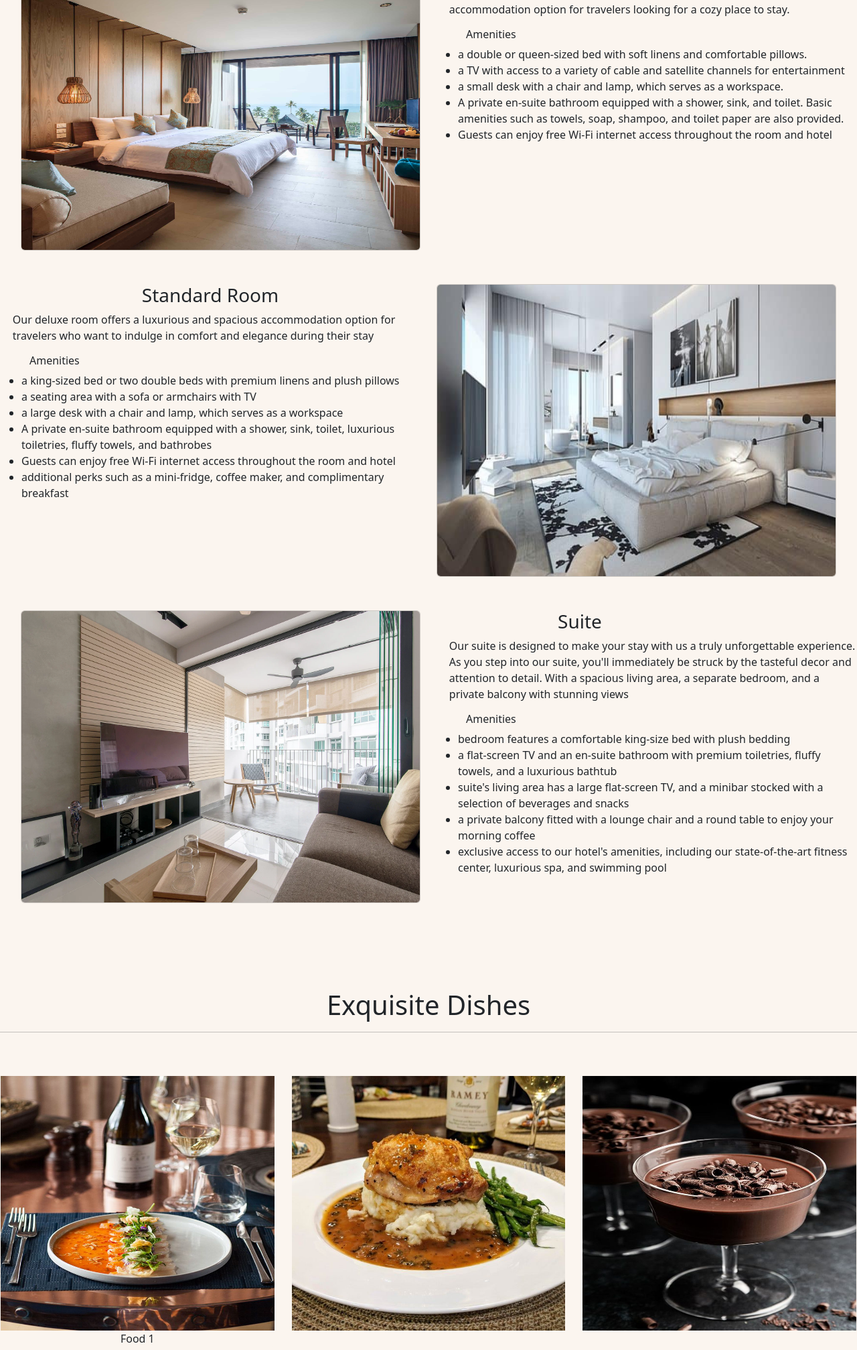
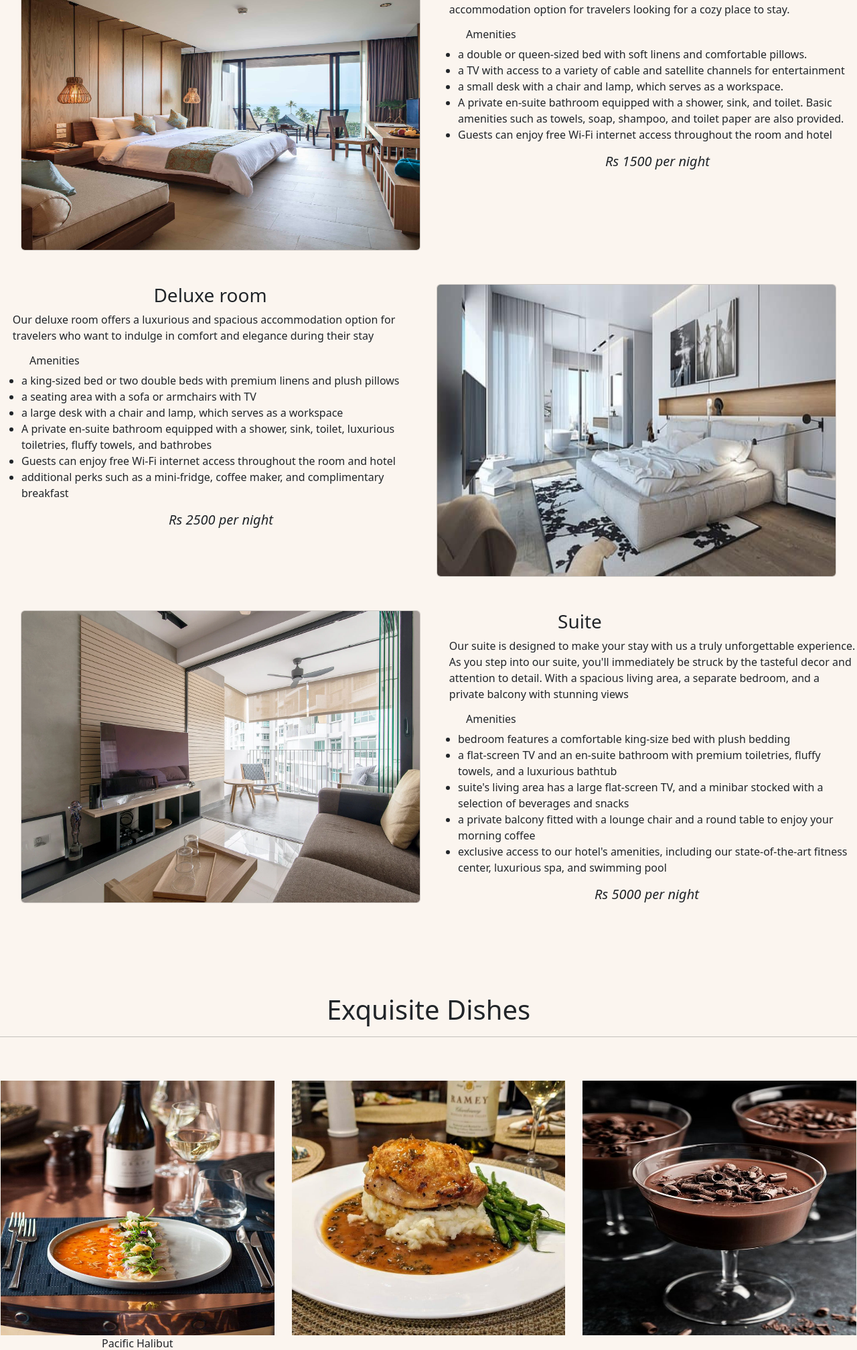
Before and after one commit to Tasneem-I/Hotel-Management, a Flask app: page / in a window 1280 px wide, after a click that opens the changed part. Shown: the part 1577-3592 px from the top of the page at 67% size. Run offline with Flask 2, Linux system fonts and the light colour scheme.

Commit message:
some extra additions

```diff
--- a/templates/home.html
+++ b/templates/home.html
@@ -90,11 +90,12 @@
              <li> a small desk with a chair and lamp, which serves as a workspace.</li>
              <li>A private en-suite bathroom equipped with a shower, sink, and toilet. Basic amenities such as towels, soap, shampoo, and toilet paper are also provided.</li>
              <li>Guests can enjoy free Wi-Fi internet access throughout the room and hotel</li></p>
+             <em><strong><center><h5>Rs 1500 per night</h5></center></strong></em>
     </div>
 </div>
 <div class="row" style="margin-top: 50px;">
     <div class="col-6">
-        <h3><center>Standard Room</center></h3>
+        <h3><center>Deluxe room</center></h3>
         <p style="margin-left: 3%;">Our deluxe room offers a luxurious and spacious accommodation option for travelers who want to indulge in comfort and elegance during their stay<br>
              <h6 style="margin-left: 7%;">Amenities</h6><ul><li>a king-sized bed or two double beds with premium linens and plush pillows</li>
              <li>a seating area with a sofa or armchairs with TV</li>
@@ -102,6 +103,7 @@
              <li>A private en-suite bathroom equipped with a shower, sink, toilet, luxurious toiletries, fluffy towels, and bathrobes</li>
              <li>Guests can enjoy free Wi-Fi internet access throughout the room and hotel</li>
              <li>additional perks such as a mini-fridge, coffee maker, and complimentary breakfast</li></p>
+             <em><strong><center><h5>Rs 2500 per night</h5></center></strong></em>
     </div>
     <div class="col-6">
         <div class="card" style="background-color:#FBF5EF;margin-right: 5%;">
@@ -125,6 +127,7 @@
              <li> suite's living area has a large flat-screen TV, and a minibar stocked with a selection of beverages and snacks</li>
              <li>a private balcony fitted with a lounge chair and a round table to enjoy your morning coffee</li>
              <li>exclusive access to our hotel's amenities, including our state-of-the-art fitness center, luxurious spa, and swimming pool</li></ul></p>
+             <em><strong><center><h5>Rs 5000 per night</h5></center></strong></em>
     </div>
 </div>
 
@@ -135,7 +138,7 @@
     <div class="col-4">
         <div class="card"style="background-color: #FBF5EF; border-color: #FBF5EF">
             <img src="/static/Indochine at Delaire Graff Estate _ Drizzle and Dip.jfif" class="responsive-fluid" data-bs-toggle="collapse" href="#Hide" style="height: 380px;">
-            <div class="collapse" id="Hide"><center>Food 1</center></div>
+            <div class="collapse" id="Hide"><center>Pacific Halibut</center></div>
         </div>
     </div>
     <div class="col-4">
@@ -147,32 +150,32 @@
     <div class="col-4">
         <div class="card" style="background-color: #FBF5EF; border-color: #FBF5EF">
             <img src="/static/Chocolate Pots de Creme.jfif" class="responsive-fluid"  data-bs-toggle="collapse" href="#FOOD3" style="height: 380px;">
-            <div class="collapse" id="FOOD3"><center>Choco Mousse</center></div>
+            <div class="collapse" id="FOOD3"><center>Decadant Choco Mousse</center></div>
         </div>
     </div>
     <div class="col-3"  style="margin-top: 10px;">
         <div class="card" style="background-color: #FBF5EF; border-color: #FBF5EF">
             <img src="/static/food4.png" class="responsive-fluid"  data-bs-toggle="collapse" href="#FOOD4" style="height: 380px;">
-            <div class="collapse" id="FOOD4"><center>Food 1</center></div>
+            <div class="collapse" id="FOOD4"><center>Steak Biane</center></div>
         </div>
     </div>
     <div class="col-5"style="margin-top: 10px;">
-        <div class="card" style="background-color: #FBF5EF; border-color: #FBF5EF">
-            <img src="/static/food5.jfif" class="responsive-fluid"  data-bs-toggle="collapse" href="#FOOD5" style="height: 380px; width: 525px">
+        <div class="card" style="background-color: #FBF5EF; border-color: #FBF5EF;">
+            <img src="/static/food5.jfif" class="responsive-fluid"  data-bs-toggle="collapse" href="#FOOD5" style="height: 380px; width: 500px">
             <div class="collapse" id="FOOD5"><center>Cinnamon French Toast with Praline Ganache</center></div>
         </div>
     </div>
     <div class="col-4"style="margin-top: 10px;">
-        <div class="card" style="background-color: #FBF5EF; border-color: #FBF5EF">
+        <div class="card" style="background-color: #FBF5EF; border-color: #FBF5EF;">
             <img src="/static/cake.jfif"class="responsive-fluid"  data-bs-toggle="collapse" href="#FOOD6" style="height: 380px; width: 400px">
-            <div class="collapse" id="FOOD6"><center>Food 1</center></div>
+            <div class="collapse" id="FOOD6"><center>Choco Strawberry Torte</center></div>
         </div>
     </div>
 </div>
 
 
 <!--Footer!-->
-<footer class="text-center text-lg-start bg-light text-muted" style="margin-top: 5%;background-color: #F4D4CD;">
+<footer class="text-center text-lg-start bg-light text-muted" style="margin-top: 5%;">
     <!-- Section: Social media -->
     <section class="d-flex justify-content-center justify-content-lg-between p-4 border-bottom">
       <!-- Left -->
```
Also changed, not shown: instance/hotel.db, main.py (line endings or trailing spaces).
